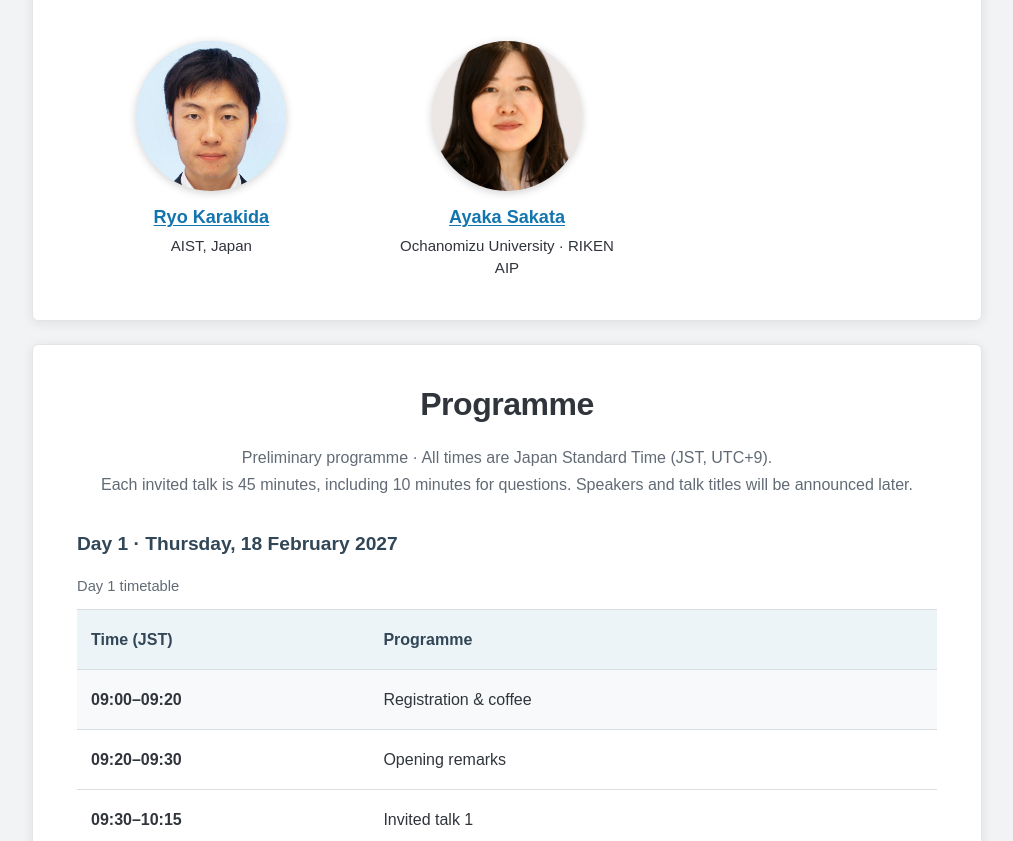
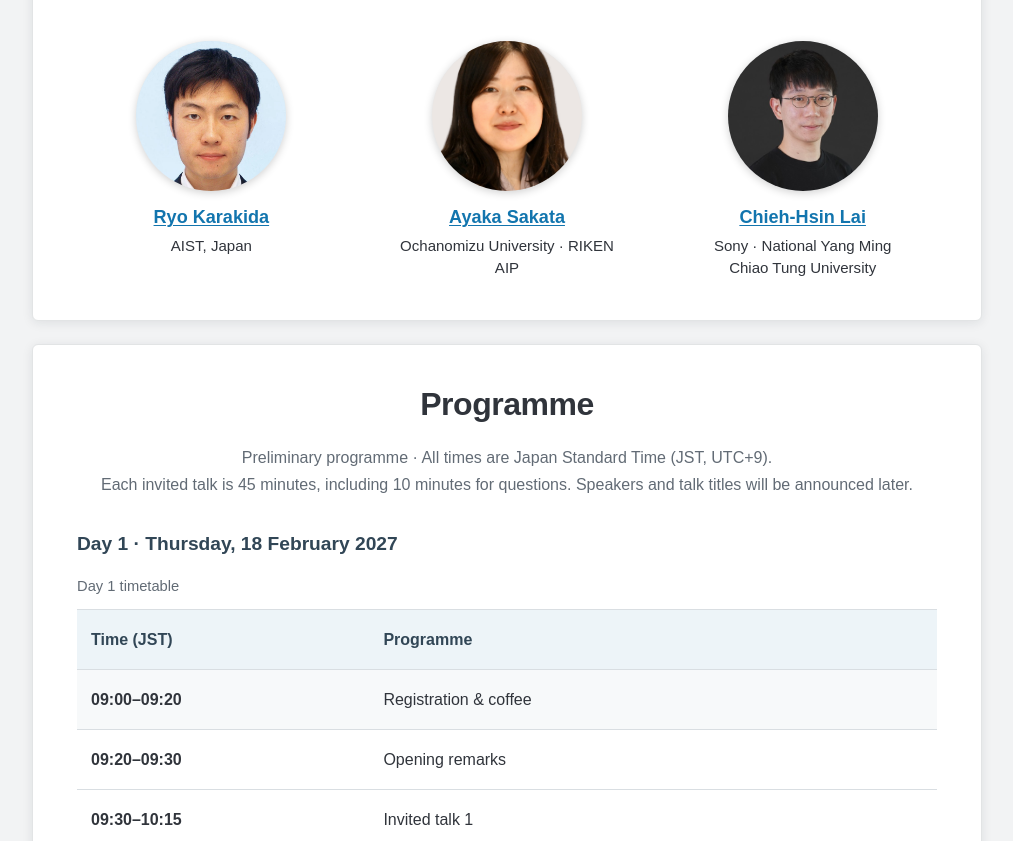
Before and after one commit to WeiHuang05/foundations-deep-learning-2027, a plain HTML site: page index.html in a window 1280 px wide. Shown: the part 2435-3276 px from the top of the page, without its empty margins (133-1146 px from the left). Drawn offline with Linux system fonts and the light colour scheme.

Commit message:
Add Chieh-Hsin Lai to workshop speakers

```diff
--- a/index.html
+++ b/index.html
@@ -141,6 +141,7 @@
         <article class="speaker"><span class="speaker-photo"><img class="difan" src="difan.png" alt="Difan Zou" loading="lazy"></span><h3><a href="https://difanzou.github.io/" target="_blank" rel="noopener noreferrer">Difan Zou</a></h3><p>The University of Hong Kong</p></article>
         <article class="speaker"><img src="ryo.webp" alt="Ryo Karakida" loading="lazy"><h3><a href="https://sites.google.com/view/ryokarakida/home-english" target="_blank" rel="noopener noreferrer">Ryo Karakida</a></h3><p>AIST, Japan</p></article>
         <article class="speaker"><img src="sakata-2026.jpg" alt="Ayaka Sakata" loading="lazy"><h3><a href="https://www.is.ocha.ac.jp/~sakata_lab/index.html" target="_blank" rel="noopener noreferrer">Ayaka Sakata</a></h3><p>Ochanomizu University · RIKEN AIP</p></article>
+        <article class="speaker"><img src="chieh-hsin-lai.jpg" alt="Chieh-Hsin Lai" loading="lazy"><h3><a href="https://chiehhsinjesselai.github.io/" target="_blank" rel="noopener noreferrer">Chieh-Hsin Lai</a></h3><p>Sony · National Yang Ming Chiao Tung University</p></article>
       </div>
     </section>
     <section class="panel" id="programme" aria-labelledby="programme-heading">
```
Also changed, not shown: chieh-hsin-lai.jpg (added).
